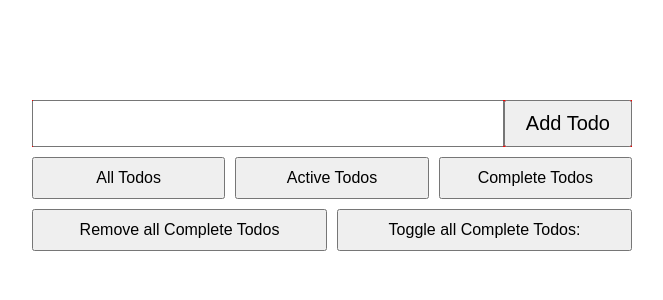
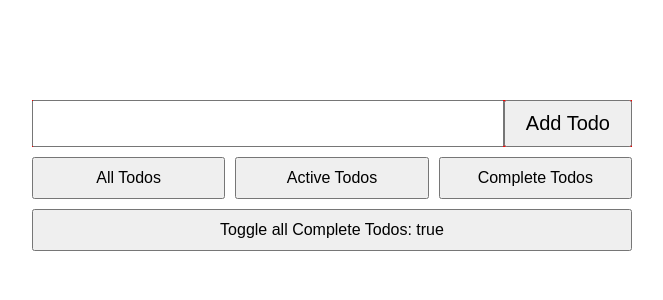
Before and after one commit to SamehRefaay/todo-list-app-repo-2, a React (Create React App) app: page / in a window 1280 px wide. Shown: the top 300 px of the page, without its empty margins (308-971 px from the left). Built offline with nearby package versions, Linux system fonts and the light colour scheme.

Commit message:
handle toggle all complete

```diff
--- a/src/App.js
+++ b/src/App.js
@@ -6,6 +6,7 @@ import Todo from "./components/Todo";
 function App() {
   let [todos, setTodos] = useState([]);
   const [todosToShow, setTodosToShow] = useState("all");
+  const [toggleAllComplete, setToggleAllComplete] = useState(true);
   // const [toggleComplete,setToggleComplete] = useState([true])
   //add todo
   const addTodo = (todo) => {
@@ -43,6 +44,15 @@ function App() {
   const handleRemoveAllComplete = () => {
     setTodos(todos.filter((todo) => !todo.isComplete));
   };
+  //toggle all complete
+  const handleToggleAllComplete = () => {
+    setToggleAllComplete(!toggleAllComplete);
+    setTodos(
+      todos.map((todo) => {
+        return { ...todo, isComplete: toggleAllComplete };
+      })
+    );
+  };
   return (
     <div className="App">
       <div className="container">
@@ -76,10 +86,17 @@ function App() {
           </button>
         </div>
         <div className="update-btns-holder">
-          <button className="update-btn btn" onClick={handleRemoveAllComplete}>
-            Remove all Complete Todos
+          {todos.some((todo) => todo.isComplete) ? (
+            <button
+              className="update-btn btn"
+              onClick={handleRemoveAllComplete}
+            >
+              Remove all Complete Todos
+            </button>
+          ) : null}
+          <button className="update-btn btn" onClick={handleToggleAllComplete}>
+            Toggle all Complete Todos: {`${toggleAllComplete}`}
           </button>
-          <button className="update-btn btn">Toggle all Complete Todos:</button>
         </div>
       </div>
     </div>
```
